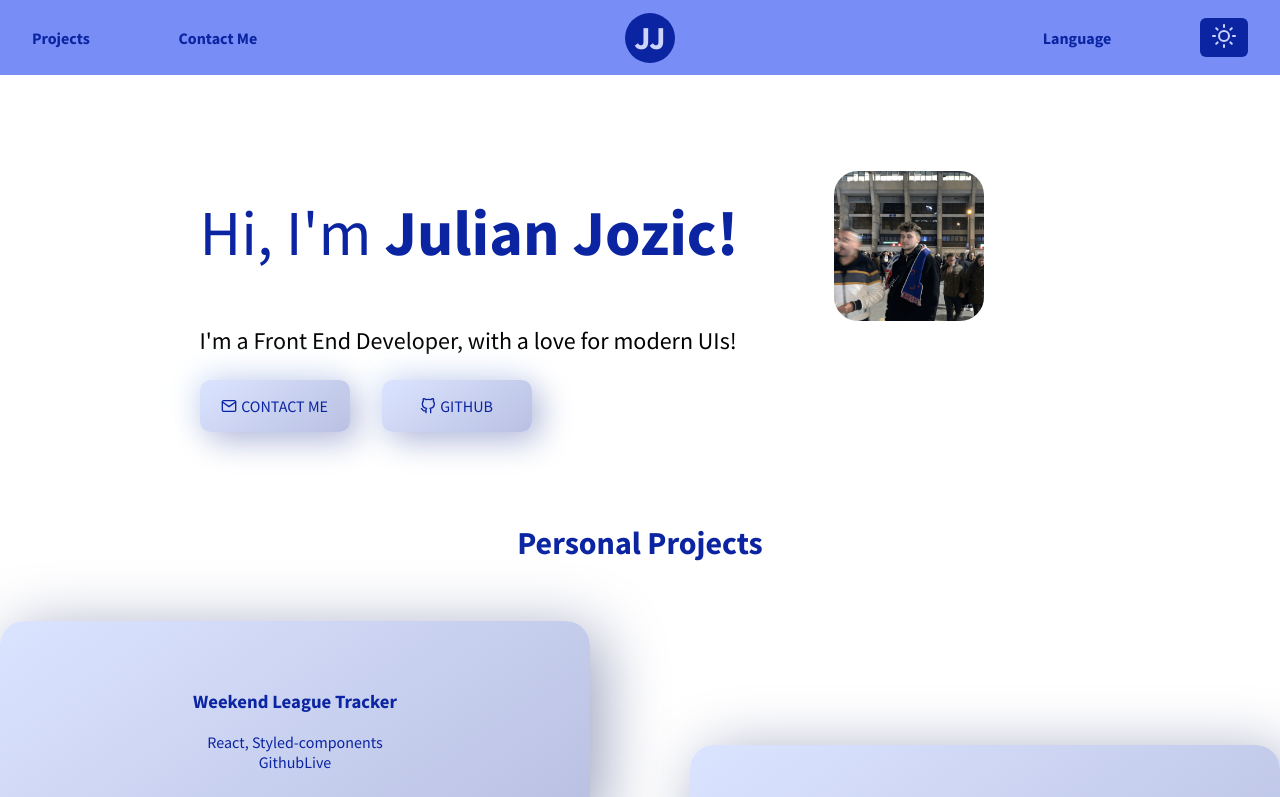
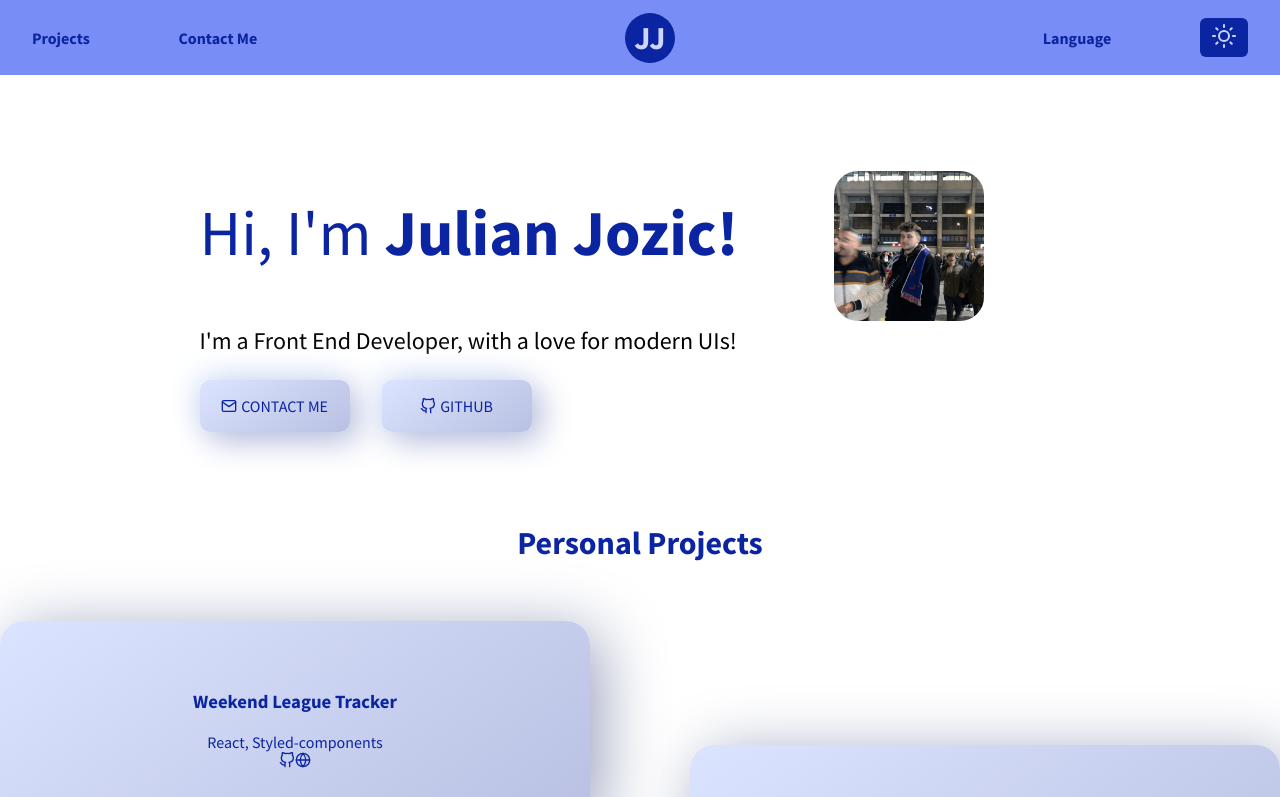
Before and after one commit to jjozic/jj-portfolio-2021, a Next.js app: page / in a window 1280 px wide. Shown: the top 797 px of the page. Built offline with nearby package versions, Linux system fonts and the light colour scheme.

Commit message:
Changed links

```diff
--- a/components/Projects/index.jsx
+++ b/components/Projects/index.jsx
@@ -1,5 +1,6 @@
 import Image from "next/image";
-import Link from 'next/link';
+import ExternalLink from "helpers/ExternalLink";
+import { FiGithub, FiGlobe } from "react-icons/fi";
 
 import styles from "@/styles/Projects.module.scss";
 
@@ -14,8 +15,8 @@ export default function Projects({ projects }) {
             {/* <Image src="https://picsum.photos/200/300/?blur" alt="test" width="300" height="200"/> */}
             <project>{project.description}</project>
             <div className="links">
-              <Link href="github.com">Github</Link>
-              <Link href="test.com">Live</Link>
+              <ExternalLink href="github.com"><FiGithub/></ExternalLink>
+              <ExternalLink href="test.com"><FiGlobe /></ExternalLink>
             </div>
           </article>
         ))}
```
Also changed, not shown: styles/Projects.module.scss (line endings or trailing spaces).
